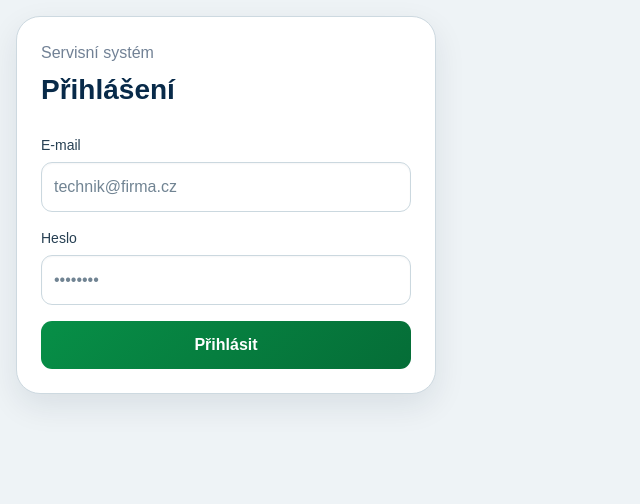
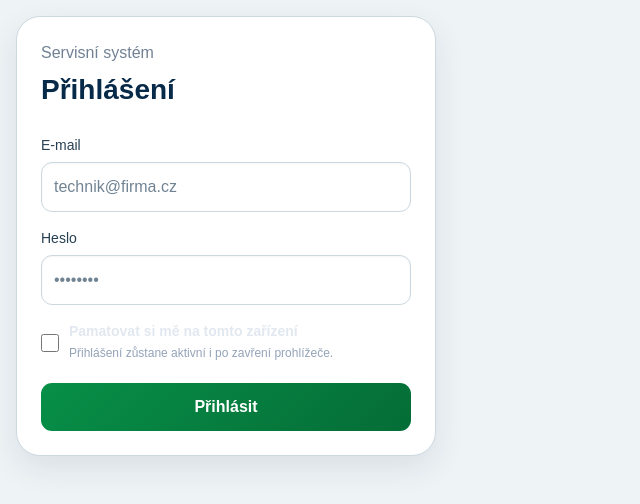
Before and after one commit to cilaml/vytahy, a Next.js app: page /login in a window 1280 px wide. Shown: the top 504 px of the page, without its empty margins (0-640 px from the left). Built offline with nearby package versions, Linux system fonts and the light colour scheme; no server answers.

Commit message:
Přidat volbu Pamatovat si mě

```diff
--- a/app/login/page.tsx
+++ b/app/login/page.tsx
@@ -1,14 +1,33 @@
 "use client";
 
-import { useState } from "react";
-import { createClient } from "@/lib/supabase/client";
+import { useEffect, useState } from "react";
+import {
+  createClient,
+  setRememberMePreference,
+} from "@/lib/supabase/client";
 
 export default function LoginPage() {
   const [email, setEmail] = useState("");
   const [password, setPassword] = useState("");
+  const [rememberMe, setRememberMe] = useState(false);
 
   const [loading, setLoading] = useState(false);
   const [message, setMessage] = useState("");
+
+  useEffect(() => {
+    let active = true;
+    const supabase = createClient();
+
+    void supabase.auth.getUser().then(({ data }) => {
+      if (active && data.user) {
+        window.location.replace("/dashboard");
+      }
+    });
+
+    return () => {
+      active = false;
+    };
+  }, []);
 
   async function handleLogin(event: React.FormEvent<HTMLFormElement>) {
     event.preventDefault();
@@ -16,6 +35,7 @@ export default function LoginPage() {
     setLoading(true);
     setMessage("");
 
+    setRememberMePreference(rememberMe);
     const supabase = createClient();
 
     const { error } = await supabase.auth.signInWithPassword({
@@ -30,7 +50,7 @@ export default function LoginPage() {
       return;
     }
 
-   window.location.href = "/dashboard";
+    window.location.href = "/dashboard";
   }
 
   return (
@@ -64,6 +84,38 @@ export default function LoginPage() {
             style={{ width: "100%", padding: 12, borderRadius: 12, border: "1px solid #334155", background: "#020617", color: "white", marginBottom: 16 }}
           />
 
+          <label
+            style={{
+              display: "flex",
+              alignItems: "flex-start",
+              gap: 10,
+              marginBottom: 18,
+              cursor: loading ? "default" : "pointer",
+            }}
+          >
+            <input
+              type="checkbox"
+              checked={rememberMe}
+              disabled={loading}
+              onChange={(event) => setRememberMe(event.target.checked)}
+              style={{
+                width: 18,
+                height: 18,
+                margin: "2px 0 0",
+                accentColor: "#2563eb",
+                flexShrink: 0,
+              }}
+            />
+            <span>
+              <span style={{ display: "block", color: "#e2e8f0", fontSize: 14, fontWeight: 600 }}>
+                Pamatovat si mě na tomto zařízení
+              </span>
+              <span style={{ display: "block", color: "#94a3b8", fontSize: 12, marginTop: 2 }}>
+                Přihlášení zůstane aktivní i po zavření prohlížeče.
+              </span>
+            </span>
+          </label>
+
           {message && (
             <div style={{ border: "1px solid #7f1d1d", background: "#450a0a", color: "#fecaca", borderRadius: 12, padding: 12, marginBottom: 16 }}>
               {message}
```
